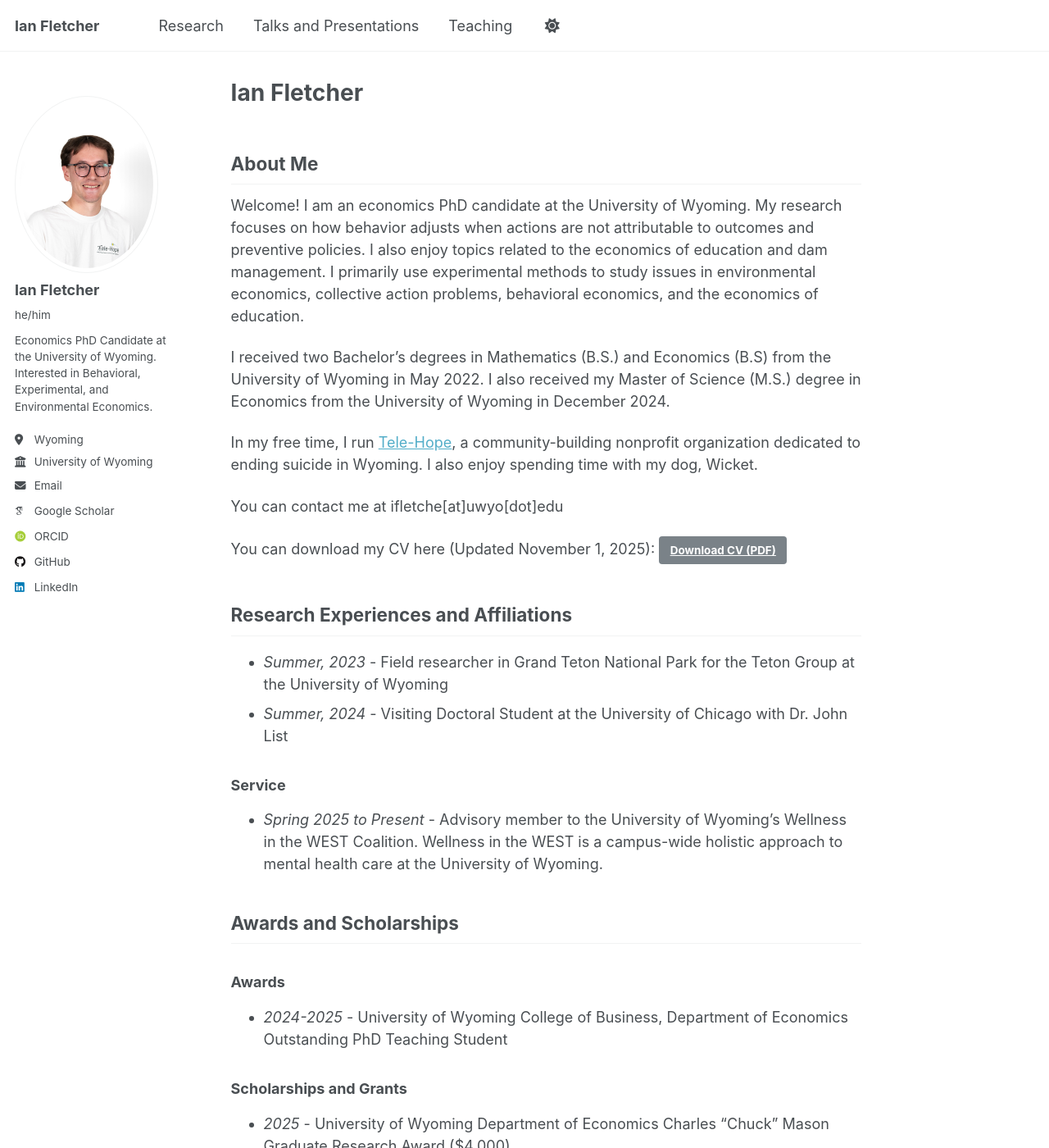
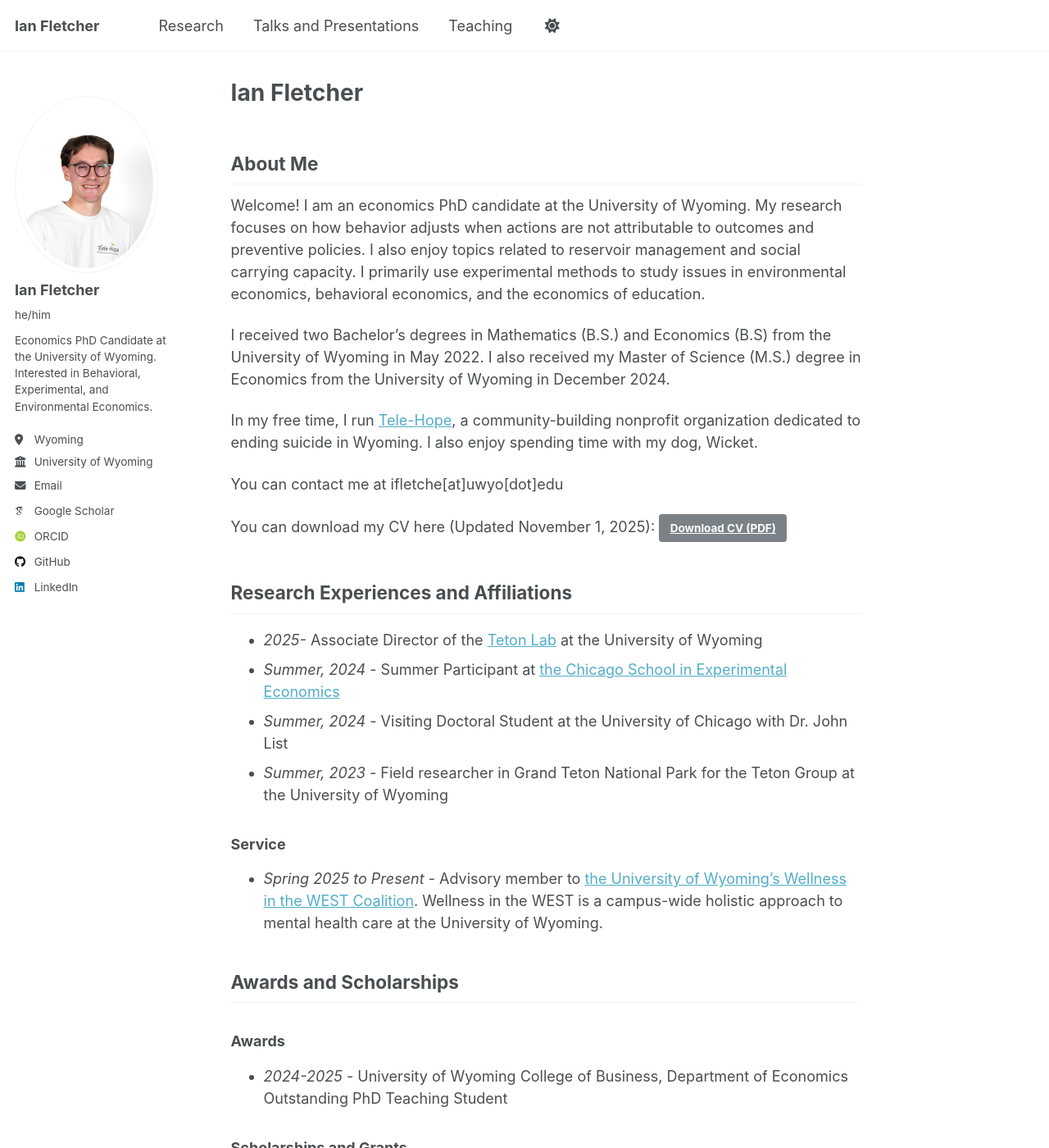
Before and after one commit to fletcherian/fletcherian.github.io, a Jekyll site: the page built from _pages/about.md, in a window 1280 px wide and 1400 px high. Shown: the whole window at 82% size. Built offline with Jekyll 4.4.1, drawn with Linux system fonts in a browser that asks for light colours; some web fonts are replaced; a script that is not in the unit is left out; some of the changed text lies outside the part shown.

Commit message:
Update about.md

```diff
--- a/_pages/about.md
+++ b/_pages/about.md
@@ -8,7 +8,7 @@ redirect_from:
 ---
 ## About Me
 
-Welcome! I am an economics PhD candidate at the University of Wyoming. My research focuses on how behavior adjusts when actions are not attributable to outcomes and preventive policies. I also enjoy topics related to the economics of education and dam management. I primarily use experimental methods to study issues in environmental economics, collective action problems, behavioral economics, and the economics of education.
+Welcome! I am an economics PhD candidate at the University of Wyoming. My research focuses on how behavior adjusts when actions are not attributable to outcomes and preventive policies. I also enjoy topics related to reservoir management and social carrying capacity. I primarily use experimental methods to study issues in environmental economics, behavioral economics, and the economics of education.
 
 I received two Bachelor's degrees in Mathematics (B.S.) and Economics (B.S) from the University of Wyoming in May 2022. I also received my Master of Science (M.S.) degree in Economics from the University of Wyoming in December 2024.
 
@@ -19,11 +19,13 @@ You can contact me at ifletche\[at\]uwyo\[dot\]edu
 You can download my CV here (Updated November 1, 2025): [Download CV (PDF)](https://fletcherian.github.io/files/Fletcher-CV-Jan26.pdf){: .btn}
 
 ## Research Experiences and Affiliations
+* _2025-_ Associate Director of the [Teton Lab](https://www.teton-lab.org/) at the University of Wyoming
+* _Summer, 2024_ - Summer Participant at [the Chicago School in Experimental Economics](https://voices.uchicago.edu/jlist/the-chicago-school-in-experimental-economics-csee/)
+* _Summer, 2024_ - Visiting Doctoral Student at the University of Chicago with Dr. John List
 * _Summer, 2023_ - Field researcher in Grand Teton National Park for the Teton Group at the University of Wyoming
-* _Summer, 2024_ - Visiting Doctoral Student at the University of Chicago with Dr. John List
 
 ### Service
-* _Spring 2025 to Present_ - Advisory member to the University of Wyoming's Wellness in the WEST Coalition. Wellness in the WEST is a campus-wide holistic approach to mental health care at the University of Wyoming.
+* _Spring 2025 to Present_ - Advisory member to [the University of Wyoming's Wellness in the WEST Coalition](https://www.uwyo.edu/west/index.html). Wellness in the WEST is a campus-wide holistic approach to mental health care at the University of Wyoming.
 
 ## Awards and Scholarships
 ### Awards
@@ -37,26 +39,6 @@ You can download my CV here (Updated November 1, 2025): [Download CV (PDF)](http
 ## Papers in Progress
 
 <details>
-  <summary><strong>Natural Disasters and the Intangibility of Risk Reduction: Experimental Evidence</strong></summary>
-  <p>
-    The paper investigates how making disaster outcomes more tangible—by revealing whether losses were preventable—affects collective investment in risk mitigation. Using a theoretical model and a 2×2 lab experiment, it shows that when people can attribute outcomes to their own actions, they invest more in prevention after both success and failure, highlighting that causal feedback and observability are key to sustaining preventive behavior.
-  </p>
-  <p>
-    See more <a href="https://fletcherian.github.io/publication/intang-risk-group" target="_blank" rel="noopener">here</a>.
-  </p>
-</details>
-<br>
-<details>
-  <summary><strong>Non-autonomous Management of Jackson Lake Dam Releases in Response to Climate Change</strong></summary>
-  <p>
-  This paper models the dynamic optimization problem faced by dam managers balancing upstream recreation and downstream flows in a non-autonomous, seasonal environment. Using Jackson Lake as a case study, it compares actual versus optimal management, quantifies the impact of hydrological shocks, and offers a decision-support framework for adapting to future climate and political pressures.
-  </p>
-  <p>
-    See more <a href="https://fletcherian.github.io/publication/dams" target="_blank" rel="noopener">here</a>.
-  </p>
-</details>
-<br>
-<details>
   <summary><strong>Experiencing Carbon Pricing</strong></summary>
   <p>
   Experience with Washington’s cap-and-invest program transformed initial opposition to carbon pricing into broader support for the policy. Voter data and survey evidence show that firsthand experience, rather than ideology, drove this shift—boosting approval specifically for the policy voters lived under.
@@ -69,9 +51,29 @@ You can download my CV here (Updated November 1, 2025): [Download CV (PDF)](http
 <details>
   <summary><strong>From Survival to Learning: The Evolution of Early Childhood Investment Over the Development Cycle</strong></summary>
   <p>
-  The paper develops an economic model explaining how countries shift early childhood development investments from health to education as they grow richer and survival improves. Using global data, it finds that nations first focus on survival-related spending, then sharply increase education investment with rising income and health quality—highlighting the importance of sequencing and tailoring ECD policies to development stage rather than adopting uniform strategies.
+  The paper develops an economic model explaining how countries shift early childhood development investments from health to education as they grow richer and survival improves. Using global data, it finds that nations first focus on survival-related spending, then sharply increase education investment with rising income and health quality—highlighting the importance of sequencing and tailoring ECD policies to the development stage rather than adopting uniform strategies.
   </p>
   <p>
     See more <a href="https://fletcherian.github.io/publication/ece-jel" target="_blank" rel="noopener">here</a>.
   </p>
 </details>
+<br>
+<details>
+  <summary><strong>Natural Disasters and the Intangibility of Risk Reduction: Experimental Evidence</strong></summary>
+  <p>
+    The paper investigates how making disaster outcomes more tangible—by revealing whether losses were preventable—affects collective investment in risk mitigation. Using a theoretical model and a 2×2 lab experiment, it shows that when people can attribute outcomes to their own actions, they invest more in prevention after both success and failure, highlighting that causal feedback and observability are key to sustaining preventive behavior.
+  </p>
+  <p>
+    See more <a href="https://fletcherian.github.io/publication/intang-risk-group" target="_blank" rel="noopener">here</a>.
+  </p>
+</details>
+<br>
+<details>
+  <summary><strong>Non-autonomous Management of Dam Releases in Response to Climate Change</strong></summary>
+  <p>
+  This paper models the dynamic optimization problem faced by dam managers balancing upstream recreation and downstream flows in a non-autonomous, seasonal environment. Using Jackson Lake as a case study, it compares actual versus optimal management, quantifies the impact of hydrological shocks, and offers a decision-support framework for adapting to future climate and political pressures.
+  </p>
+  <p>
+    See more <a href="https://fletcherian.github.io/publication/dams" target="_blank" rel="noopener">here</a>.
+  </p>
+</details>
```
